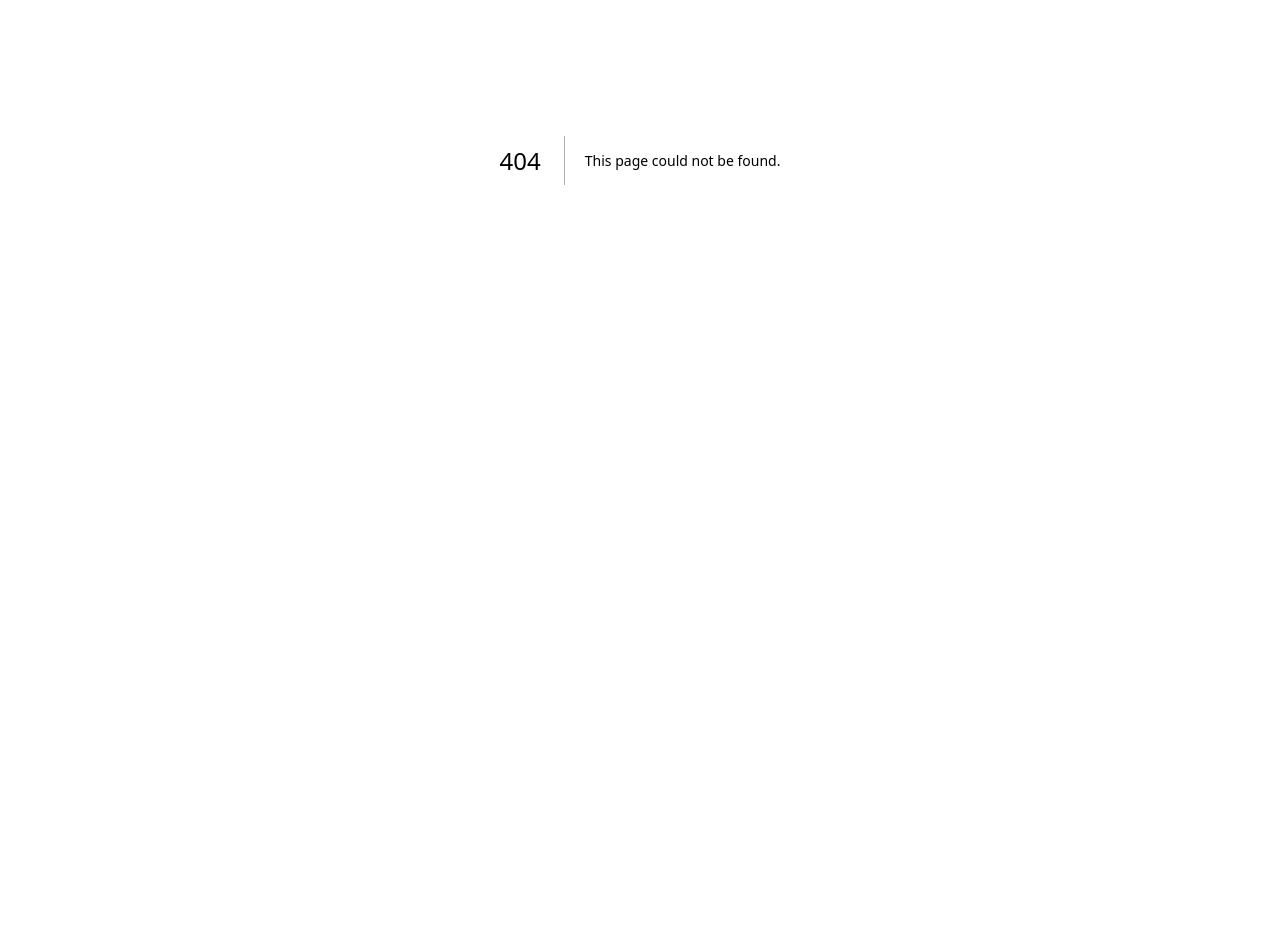
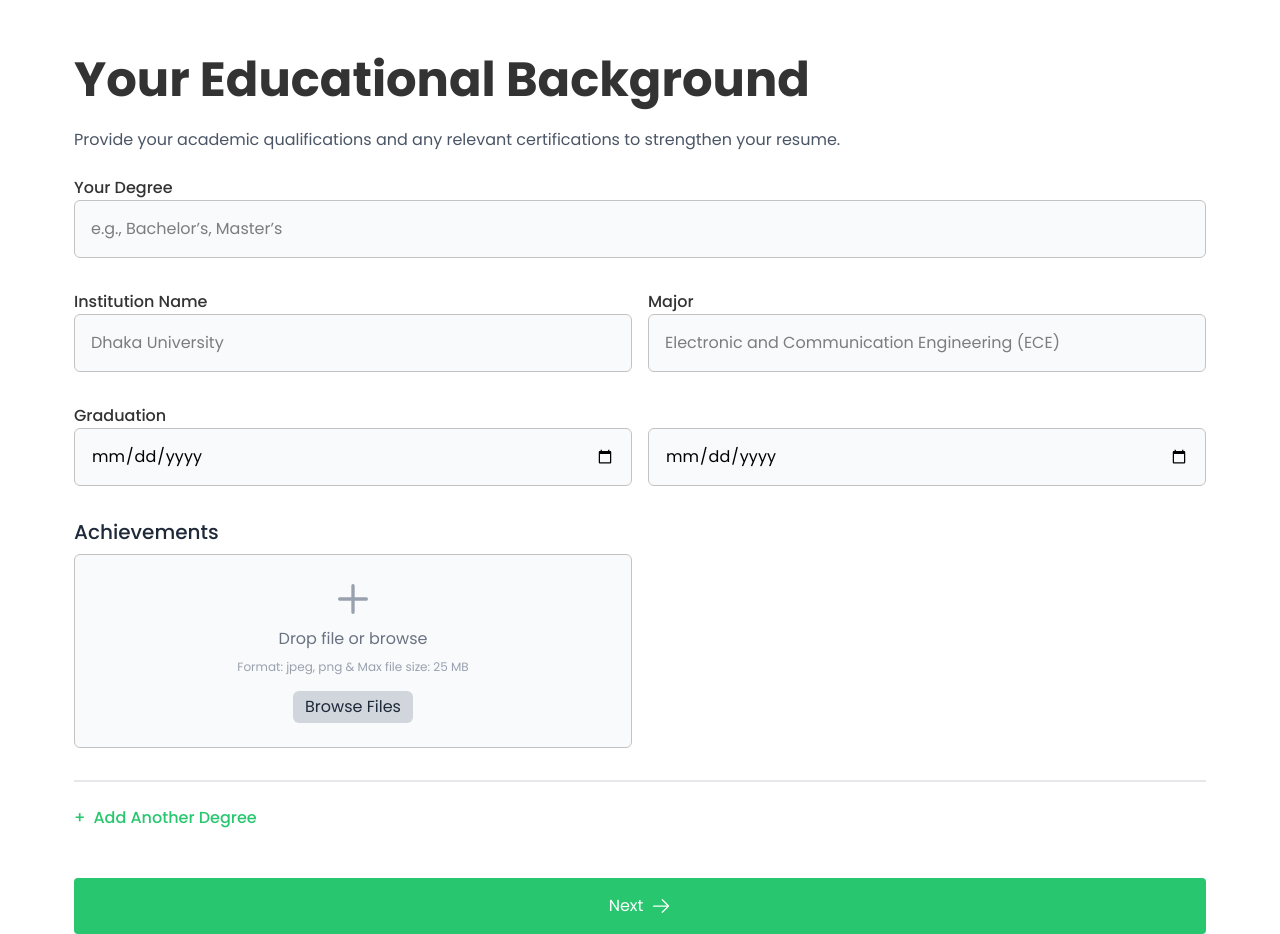
Before and after one commit to Apur0y/and-scheer, a Next.js app: page /jobseekeruser/education in a window 1280 px wide. Before the commit this address had no page. Shown: the part 240-1174 px from the top of the page. Before the commit the page ends 800 px from the top, so only its background shows below. Built offline with nearby package versions, Linux system fonts and the light colour scheme.

Commit message:
adeed education component

```diff
--- /dev/null
+++ b/src/app/jobseekeruser/education/page.tsx
@@ -0,0 +1,107 @@
+import Container from "@/components/Container";
+import FormInput from "@/components/FormInput";
+import ProgressBar from "@/components/progressBar";
+import ButtonWrapper from "@/components/Shared/ButtonWrapper";
+import SectionHeader from "@/components/Shared/SectionHeader";
+import React from "react";
+
+export default function PersonalInformation() {
+  return (
+    <Container>
+      <div className="min-h-screen p-4">
+        <ProgressBar currentStep={4} totalSteps={7} />
+        <div className="flex justify-center mt-12">
+          <div className="p-6 w-full max-w-[1180px] h-[752px]">
+            <SectionHeader
+              title="Your Educational Background"
+              description="Provide your academic qualifications and any relevant certifications to strengthen your resume."
+            ></SectionHeader>
+
+            <div className="flex flex-col md:flex-row justify-between gap-4 mb-8">
+              <div className="w-full ">
+                <FormInput
+                  label="Your Degree"
+                  type="text"
+                  placeholder="e.g., Bachelor’s, Master’s"
+                />
+              </div>
+            </div>
+            <div className="grid grid-cols-1 md:grid-cols-2 gap-4 mb-8">
+              <div className="">
+                {/* Padding to match label height */}
+                <FormInput
+                  label="Institution Name"
+                  type="text"
+                  placeholder="Dhaka University"
+                />
+              </div>
+              <FormInput
+                label="Major"
+                type="text"
+                placeholder="Electronic and Communication Engineering (ECE)"
+              />
+            </div>
+            <div className="grid grid-cols-1 md:grid-cols-2 gap-4 mb-8">
+              <FormInput
+                label="Graduation"
+                type="date"
+                placeholder="Start Date"
+              />
+              <div className="pt-6">
+                {/* Padding to match label height */}
+                <FormInput label="" type="date" placeholder="End Date" />
+              </div>
+            </div>
+
+            {/* Achievements and Skills in a grid layout */}
+            <div className="grid grid-cols-1 md:grid-cols-2 gap-4 mb-8">
+              {/* Achievements File Input */}
+              <div>
+                <label className="block text-xl font-medium text-gray-800 mb-2">
+                  Achievements
+                </label>
+                <div className="w-full p-6 bg-gray-50 border border-[#c2c2c2] rounded-md flex flex-col items-center justify-center text-center">
+                  <svg
+                    className="w-10 h-10 text-gray-400 mb-2"
+                    fill="none"
+                    stroke="currentColor"
+                    viewBox="0 0 24 24"
+                    xmlns="http://www.w3.org/2000/svg"
+                  >
+                    <path
+                      strokeLinecap="round"
+                      strokeLinejoin="round"
+                      strokeWidth="2"
+                      d="M12 4v16m8-8H4"
+                    />
+                  </svg>
+                  <p className="text-gray-500 mb-2">Drop file or browse</p>
+                  <p className="text-xs text-gray-400 mb-4">
+                    Format: jpeg, png & Max file size: 25 MB
+                  </p>
+                  <button className="px-3 py-1 bg-gray-300 text-gray-800 rounded-md">
+                    Browse Files
+                  </button>
+                </div>
+              </div>
+            </div>
+            <div className="border border-gray-200 underline mb-6"></div>
+            {/* Add Another Work Experience Button */}
+            <div className="mb-12">
+              <button className="text-[#28C76F] font-medium flex items-center">
+                <span className="mr-2">+</span> Add Another Degree
+              </button>
+            </div>
+
+            <ButtonWrapper
+              text="Next"
+              icon="arrow-right"
+              action="log"
+              bgColor="#28C76F"
+            />
+          </div>
+        </div>
+      </div>
+    </Container>
+  );
+}
--- /dev/null
+++ b/src/app/jobseekeruser/page.tsx
@@ -0,0 +1,110 @@
+import Container from "@/components/Container";
+import FormInput from "@/components/FormInput";
+import ProgressBar from "@/components/progressBar";
+import ButtonWrapper from "@/components/Shared/ButtonWrapper";
+import SectionHeader from "@/components/Shared/SectionHeader";
+import React from "react";
+
+export default function PersonalInformation() {
+  return (
+    <Container>
+      <div className="min-h-screen p-4">
+        <ProgressBar currentStep={3} totalSteps={7} />
+        <div className="flex justify-center mt-12">
+          <div className="p-6 w-full max-w-[1180px] h-[752px]">
+            <SectionHeader
+              title="Your Work Experience & Skills"
+              description="Highlight your work experience and skills. The more detail you provide, the better the AI can tailor your resume to match job opportunities."
+            ></SectionHeader>
+
+            <div className="flex flex-col md:flex-row justify-between gap-4 mb-8">
+              <div className="w-full ">
+                <FormInput
+                  label="Job Title"
+                  type="text"
+                  placeholder="Mid-Level UI/UX Designer"
+                />
+              </div>
+            </div>
+            <div className=" md:w-1/2 mb-8">
+              <FormInput
+                label="Company Name"
+                type="text"
+                placeholder="SM Technology (betopia Group)"
+              />
+            </div>
+            <div className="grid grid-cols-1 md:grid-cols-2 gap-4 mb-8">
+              <FormInput
+                label="Duration"
+                type="date"
+                placeholder="Start Date"
+              />
+              <div className="pt-6">
+                {/* Padding to match label height */}
+                <FormInput label="" type="date" placeholder="End Date" />
+              </div>
+            </div>
+            <div>
+              <label className="block text-xl font-medium text-gray-800 ">
+                Job Description
+              </label>
+              <textarea
+                className="w-full h-[224px] bg-gray-50 py-5 px-4 border border-[#c2c2c2] rounded-md mb-8"
+                name="text"
+                id="textarea"
+                placeholder="An experienced marketing professional with over 5 years of expertise in digital marketing, specializing in SEO, social media strategies, and content creation"
+              />
+            </div>
+
+            {/* Achievements and Skills in a grid layout */}
+            <div className="grid grid-cols-1 md:grid-cols-2 gap-4 mb-8">
+              {/* Achievements File Input */}
+              <div>
+                <label className="block text-xl font-medium text-gray-800 mb-2">
+                  Achievements
+                </label>
+                <div className="w-full p-6 bg-gray-50 border border-[#c2c2c2] rounded-md flex flex-col items-center justify-center text-center">
+                  <svg
+                    className="w-10 h-10 text-gray-400 mb-2"
+                    fill="none"
+                    stroke="currentColor"
+                    viewBox="0 0 24 24"
+                    xmlns="http://www.w3.org/2000/svg"
+                  >
+                    <path
+                      strokeLinecap="round"
+                      strokeLinejoin="round"
+                      strokeWidth="2"
+                      d="M12 4v16m8-8H4"
+                    />
+                  </svg>
+                  <p className="text-gray-500 mb-2">Drop file or browse</p>
+                  <p className="text-xs text-gray-400 mb-4">
+                    Format: jpeg, png & Max file size: 25 MB
+                  </p>
+                  <button className="px-3 py-1 bg-gray-300 text-gray-800 rounded-md">
+                    Browse Files
+                  </button>
+                </div>
+              </div>
+            </div>
+            <div className="border border-gray-200 underline mb-6"></div>
+            {/* Add Another Work Experience Button */}
+            <div className="mb-12">
+              <button className="text-[#28C76F] font-medium flex items-center">
+                <span className="mr-2">+</span> Add Another Work Experience
+              </button>
+            </div>
+
+            <ButtonWrapper
+              text="Next"
+              icon="arrow-right"
+              action="log"
+              bgColor="#28C76F"
+            />
+          </div>
+        </div>
+      </div>
+    </Container>
+  );
+}
```
